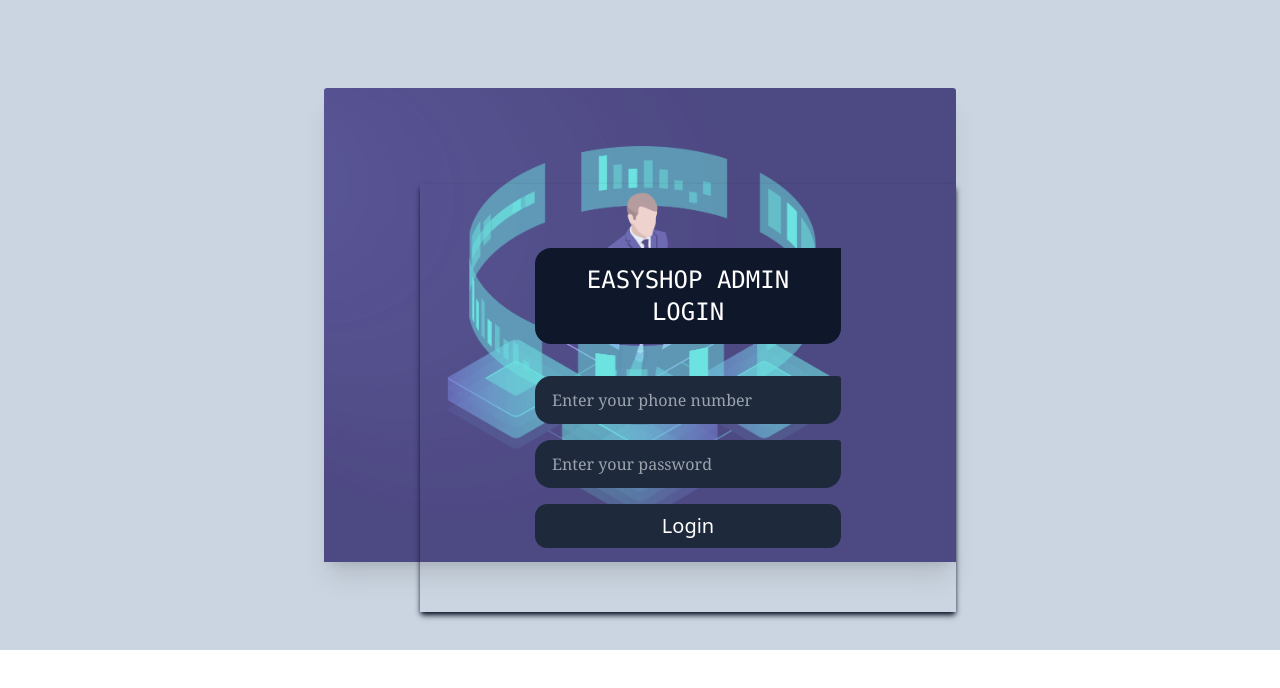
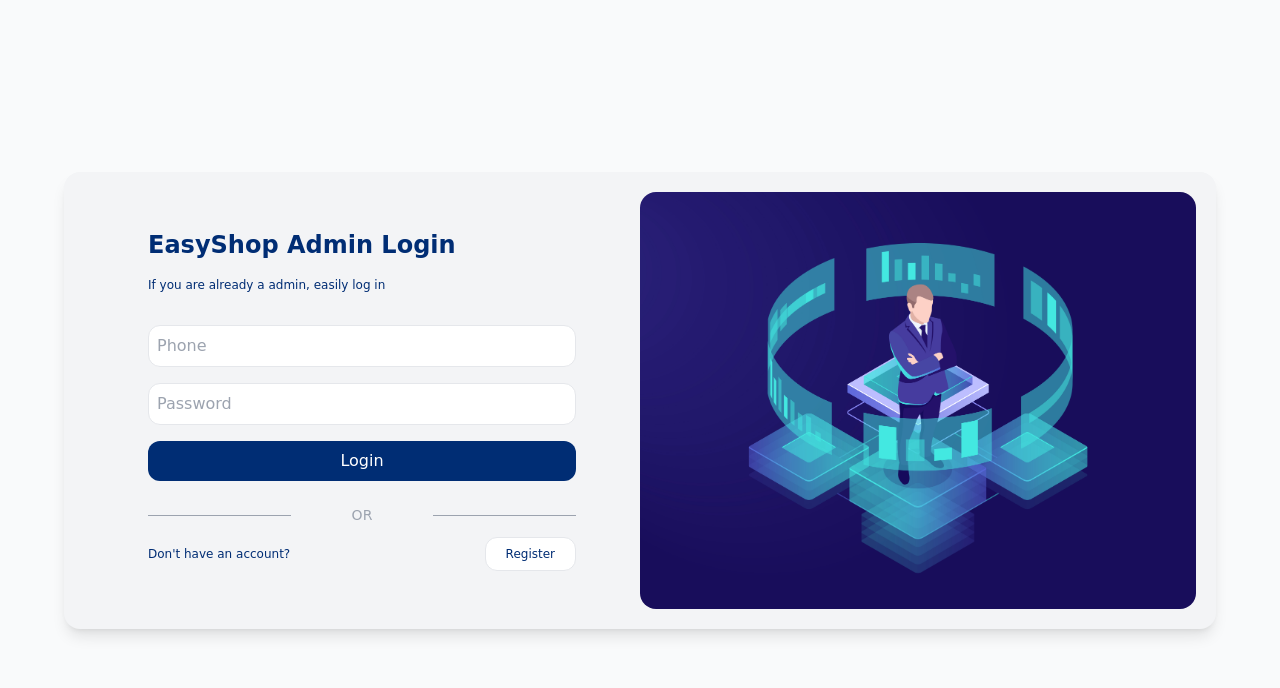
Before and after one commit to MdRahi99/EasyShop, a React (Vite) app: page /login in a window 1280 px wide. Shown: the top 688 px of the page. Built offline with nearby package versions, Linux system fonts and the light colour scheme; no server answers.

Commit message:
design and implement funtionality for signup page

```diff
--- a/package.json
+++ b/package.json
@@ -11,6 +11,7 @@
   },
   "dependencies": {
     "firebase": "^9.22.2",
+    "firebaseui": "^6.0.2",
     "react": "^18.2.0",
     "react-dom": "^18.2.0",
     "react-router-dom": "^6.12.1"
--- a/src/Components/AdminLogin/AdminLogin.jsx
+++ b/src/Components/AdminLogin/AdminLogin.jsx
@@ -1,29 +1,63 @@
-import React from 'react';
+import React from "react";
+import { Link } from "react-router-dom";
 import img from "../../Assets/admin login.jpg";
-import { Link } from 'react-router-dom';
+const AdminLogin = () => {
 
-const AdminLogin = () => {
   return (
-        <div className='bg-slate-300 p-2'>
-            <div className="card w-full lg:w-2/4 h-full mx-auto my-20 shadow-xl">
-                <figure className='relative'>
-                    <img className='w-full opacity-70' src={img} />
-                </figure>
-                <div className='absolute top-2 left-2 lg:top-24 lg:left-24'>
-                    <div className="card-body shadow-md shadow-slate-900 py-10 px-4 lg:p-16 items-center justify-center">
-                        <div className='bg-slate-900 w-full lg:w-3/4 p-4 mb-6 rounded-l-2xl rounded-b-2xl'>
-                            <h1 className='text-center text-white text-xl lg:text-2xl font-mono uppercase'>EasyShop Admin Login</h1>
+    <div>
+      <section className="bg-gray-50 min-h-screen flex items-center justify-center">
+        <div className="bg-gray-100 flex rounded-2xl shadow-lg max-w-6xl p-5 items-center">
+          <div className="md:w-2/4 px-8 md:px-16">
+            <h2 className="font-bold text-2xl text-[#002D74]">EasyShop Admin Login</h2>
+            <div>
+              <span></span>
             </div>
-                        <div className='card-actions gap-4 w-full lg:w-3/4'>
-                            <input type="text" placeholder="Enter your phone number" className="input bg-slate-800 text-white font-serif h-12 rounded-l-2xl rounded-b-2xl w-full max-w-full" />
-                            <input type="password" placeholder="Enter your password" className="input bg-slate-800 text-white font-serif h-12 rounded-l-2xl rounded-b-2xl w-full max-w-full" />
+            <p className="text-xs mt-4 text-[#002D74]">
+              If you are already a admin, easily log in
+            </p>
+
+            <form onSubmit='' className="flex flex-col gap-4">
+              <input
+                className="p-2 mt-8 rounded-xl border"
+                type="text"
+                name="phone"
+                placeholder="Phone"
+              />
+              <div className="relative">
+                <input
+                  className="p-2 rounded-xl border w-full"
+                  type="password"
+                  name="password"
+                  placeholder="Password"
+                />
               </div>
-                        <Link className="w-full lg:w-3/4 px-4 py-2 mt-2 text-center text-xl font-sans rounded-xl bg-slate-800 text-white hover:bg-white hover:text-black">
-                            <button>Login</button>
+              <button className="bg-[#002D74] rounded-xl text-white py-2 hover:scale-105 duration-300">
+                Login
+              </button>
+            </form>
+
+            <div className="mt-6 grid grid-cols-3 items-center text-gray-400">
+              <hr className="border-gray-400" />
+              <p className="text-center text-sm">OR</p>
+              <hr className="border-gray-400" />
+            </div>
+
+            <div className="mt-3 text-xs flex justify-between items-center text-[#002D74]">
+              <p>Don't have an account?</p>
+              <Link
+                to="/register"
+                className="py-2 px-5 bg-white border rounded-xl hover:scale-110 duration-300"
+              >
+                Register
               </Link>
             </div>
           </div>
+
+          <div className="md:block hidden w-2/4">
+            <img className="rounded-2xl" src={img} alt="login" />
           </div>
+        </div>
+      </section>
     </div>
   );
 };
--- /dev/null
+++ b/src/Components/AdminRegister/AdminRegister.jsx
@@ -0,0 +1,108 @@
+import React from 'react';
+import img from "../../Assets/admin login.jpg";
+import { Link } from 'react-router-dom';
+
+const AdminRegister = () => {
+
+    const handleSubmit = (event) => {
+        event.preventDefault();
+        const form = event.target;
+        const uname = form.name.value;
+        const email = form.email.value;
+        const phone = form.phone.value;
+        const password = form.password.value;
+
+        fetch("http://localhost:5000/register",{
+            method:"POST",
+            headers:{
+                "Content-Type":"application/json"
+            },
+            body:JSON.stringify({
+                uname,
+                email,
+                phone,
+                password
+            })
+        })
+        .then((res) => {res.json()})
+        .then((data) => data)
+        form.reset();
+    };
+    return (
+        <div>
+            <section className="bg-gray-50 min-h-screen flex items-center justify-center">
+                <div className="bg-gray-100 flex rounded-2xl shadow-lg max-w-6xl p-5 items-center">
+                    <div className="md:w-2/4 px-8 md:px-16">
+                        <h2 className="font-bold text-2xl text-[#002D74]">EasyShop Admin Register</h2>
+                        <div>
+                            <span></span>
+                        </div>
+                        <p className="text-xs my-4 text-[#002D74]">
+                            Register here as a Admin
+                        </p>
+
+                        <form onSubmit={handleSubmit} className="flex flex-col gap-4">
+                            <div className="relative">
+                                <input
+                                    className="p-2 rounded-xl border w-full"
+                                    type="text"
+                                    name="name"
+                                    placeholder="Name"
+                                />
+                            </div>
+                            <div className="relative">
+                                <input
+                                    className="p-2 rounded-xl border w-full"
+                                    type="email"
+                                    name="email"
+                                    placeholder="Email"
+                                />
+                            </div>
+                            <div className="relative">
+                                <input
+                                    className="p-2 rounded-xl border w-full"
+                                    type="text"
+                                    name="phone"
+                                    placeholder="Phone"
+                                />
+                            </div>
+                            <div className="relative">
+                                <input
+                                    className="p-2 rounded-xl border w-full"
+                                    type="password"
+                                    name="password"
+                                    placeholder="Password"
+                                />
+                            </div>
+                            <button className="bg-[#002D74] rounded-xl text-white py-2 hover:scale-105 duration-300">
+                                Sign Up
+                            </button>
+                        </form>
+
+                        <div className="mt-6 grid grid-cols-3 items-center text-gray-400">
+                            <hr className="border-gray-400" />
+                            <p className="text-center text-sm">OR</p>
+                            <hr className="border-gray-400" />
+                        </div>
+
+                        <div className="mt-3 text-xs flex justify-between items-center text-[#002D74]">
+                            <p>Have an account?</p>
+                            <Link
+                                to="/login"
+                                className="py-2 px-5 bg-white border rounded-xl hover:scale-110 duration-300"
+                            >
+                                Login
+                            </Link>
+                        </div>
+                    </div>
+
+                    <div className="md:block hidden w-2/4">
+                        <img className="rounded-2xl" src={img} alt="login" />
+                    </div>
+                </div>
+            </section>
+        </div>
+    );
+};
+
+export default AdminRegister;
--- a/src/Contexts/AuthProvider/AuthProvider.jsx
+++ b/src/Contexts/AuthProvider/AuthProvider.jsx
@@ -1,14 +1,43 @@
-import React, { createContext } from 'react';
-import { getAuth } from "firebase/auth";
+import React, { createContext, useEffect, useState } from 'react';
+import { getAuth, onAuthStateChanged, RecaptchaVerifier } from "firebase/auth";
 import { app } from '../../Firebase/firebase.config';
 
 export const AuthContext = createContext();
 
 const auth = getAuth(app);
 
-const AuthProvider = ({children}) => {
+const AuthProvider = ({ children }) => {
 
-    const authInfo = {name: "Md Forhad Hossain Rahi"};
+    const [user, setUser] = useState(null);
+    const [loading, setLoading] = useState(true);
+
+    // const onCaptchaVerify = window.recaptchaVerifier = new RecaptchaVerifier('recaptcha-container', {
+    //     'size': 'normal',
+    //     'callback': (response) => {
+
+    //     },
+    //     'expired-callback': () => {
+
+    //     }
+    //   }, auth);
+
+    const createUser = (email, password) => {
+        setLoading(true);
+        return createUserWithEmailAndPassword(auth, email, password);
+    };
+
+    useEffect(() => {
+        const unsubscribe = onAuthStateChanged(auth, currentUser => {
+            setUser(currentUser);
+            setLoading(false);
+        });
+
+        return () => {
+            return unsubscribe;
+        }
+    }, []);
+
+    const authInfo = { name: "Md Forhad Hossain Rahi" };
 
     return (
         <AuthContext.Provider value={authInfo}>
--- a/src/Routes/Routes.jsx
+++ b/src/Routes/Routes.jsx
@@ -4,11 +4,16 @@
 import ErrorPage from '../Components/ErrorPage/ErrorPage';
 import AdminLogin from '../Components/AdminLogin/AdminLogin';
 import AdminDashboard from '../Components/AdminDashboard/AdminDashboard';
+import AdminRegister from '../Components/AdminRegister/AdminRegister';
 
 const router = createBrowserRouter([
     {
         path: "/login",
         element: <AdminLogin></AdminLogin>
+    },
+    {
+        path: "/register",
+        element: <AdminRegister></AdminRegister>
     },
     {
         path: "/",
```
Also changed, not shown: 1 other file (tests, documents, lock files or other folders). Lines whose indentation alone changed are shown as unchanged.
